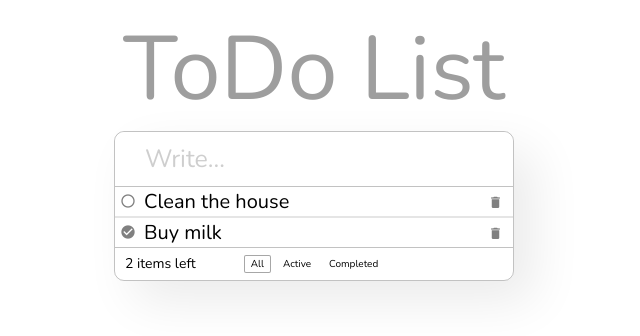
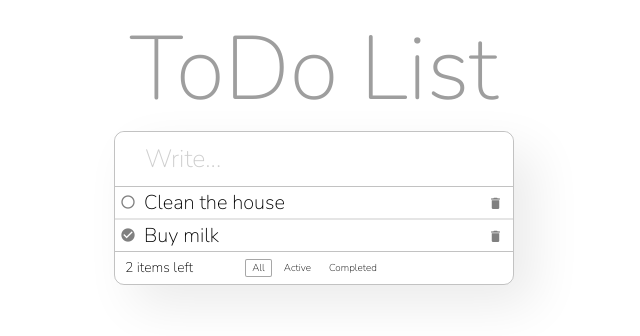
Before and after one commit to DanikPrich/To-Do-List, a Vue app: page / in a window 1280 px wide. Shown: the top 336 px of the page, without its empty margins (326-966 px from the left). Built offline with nearby package versions, Linux system fonts and the light colour scheme.

Commit message:
Adaptation fix + autosize for the textarea

```diff
--- a/src/App.vue
+++ b/src/App.vue
@@ -5,21 +5,18 @@
 </template>
 
 <style lang="scss">
-@import url('https://fonts.googleapis.com/css2?family=Nunito:wght@200&display=swap');
+// @import url('https://fonts.googleapis.com/css2?family=Nunito:wght@200&display=swap');
 
-/* @font-face {
-	font-family: 'Nunito Sans Extra Light';
+@font-face {
+	font-family: 'Nunito';
 	font-display: swap;
-	src: url('./fonts/NunitoSans-ExtraLight.eot');
-	src: url('./fonts/NunitoSans-ExtraLight.eot?#iefix') format('embedded-opentype'),
-	url('./fonts/NunitoSans-ExtraLight.woff') format('woff'),
-	url('./fonts/NunitoSans-ExtraLight.ttf') format('truetype');
+	src: url('./fonts/Nunito-ExtraLight.ttf') format('truetype');
 	font-weight: normal;
 	font-style: normal;
-} */
+}
 
 #app, html, body {
-  font-family: 'Nunito';
+  font-family: 'Nunito', sans-serif;
 }
 *{
   box-sizing: border-box;
--- a/src/components/UI/MyFooter.vue
+++ b/src/components/UI/MyFooter.vue
@@ -47,25 +47,30 @@ export default {
 }
 </script>
 
-<style lang="scss" scoped>
-	.footer_container{
-		padding: 4px 4px;
-		font-size: 14px;
-		width: 100%;
-		border-top: 1px #0000003d solid;
-		display: flex;
-		justify-content: space-around;
-		position: relative;
-	}
-	.items_left{
-		position: absolute;
-		left: 10px;
+<style lang="sass" scoped>
+	.footer_container
+		padding: 4px 4px
+		font-size: 14px
+		width: 100%
+		border-top: 1px #0000003d solid
+		display: flex
+		justify-content: space-around
+		position: relative
+
+	.items_left
+		position: absolute
+		left: 10px
 		top: 6px
-	}
-	.btns{
-		display: flex;
-		align-items: center;
-		margin: 3px 0px;
-	}
+
+	.btns
+		display: flex
+		align-items: center
+		margin: 3px 0px
+
+
+	@media (max-width: 360px)
+		.footer_container
+			justify-content: end
+
 
 </style>
--- /dev/null
+++ b/src/components/UI/MyTextArea.vue
@@ -0,0 +1,55 @@
+<template>
+	<textarea
+		class="textarea"
+		@input="$emit('input', $event.target.value);"
+		:value="value"
+		ref="textarea"
+		:style="{ height: scrollHeight }"
+		rows="4"
+	></textarea>
+</template>
+
+<script>
+export default {
+	data () {
+		return {
+			scrollHeight: "0px",
+			interval: null
+		}
+	},
+	props: {
+
+		value: {
+			required: false
+		}
+	},
+	methods: {
+
+	},
+
+	mounted() {
+		this.interval = setInterval(() => {
+			this.scrollHeight = "31px"
+			this.scrollHeight = this.$refs.textarea.scrollHeight + 'px';
+		}, 10);
+	},
+
+	destroyed() {
+		clearInterval(this.interval);
+	},
+}
+</script>
+
+<style lang="sass" scoped>
+	.textarea
+		resize: none
+		overflow: hidden
+		height: 30px
+		min-height: 31px
+		font-size: 20px
+		width: 100%
+		border: none
+		font-family: 'Nunito', sans-serif
+		outline: 0
+		box-sizing: border-box
+</style>
--- a/src/components/UI/index.js
+++ b/src/components/UI/index.js
@@ -2,10 +2,12 @@ import MyTitle from './MyTitle'
 import MyCard from './MyCard'
 import MyInput from './MyInput'
 import MyButton from './MyButton'
+import MyTextArea from './MyTextArea'
 
 export default [
 	MyTitle,
 	MyCard,
 	MyInput,
-	MyButton
+	MyButton,
+	MyTextArea
 ]
--- a/src/components/postItem.vue
+++ b/src/components/postItem.vue
@@ -4,12 +4,12 @@
 			class="mdi checkbox mdi-checkbox-blank-circle-outline checkbox"
 			:class="{'mdi-checkbox-marked-circle': checked}"
 			@click="$emit('checkIt', checked)"
-			></div>
-		<!-- <div  class="task__text">
-			<span>{{task.text}}</span>
-		</div> -->
-		<div class="task__input">
-			<input @change="updateTask()" type="text" v-model="task.text">
+		/>
+		<div class="task__textarea">
+			<MyTextArea
+				v-model="task.text"
+				@input="updateTask"
+			></MyTextArea>
 		</div>
 		<div class="mdi mdi-delete trash" @click="$emit('remove')"></div>
 	</div>
@@ -17,14 +17,13 @@
 </template>
 
 <script>
-import MyInput from '@/components/UI/MyInput.vue'
+import MyTextArea from '@/components/UI/MyTextArea.vue'
 import '@mdi/font/css/materialdesignicons.css'
 import { mapActions, mapMutations } from 'vuex'
 name: "post-item"
 	export default {
 		data() {
 			return {
-				text: ''
 			}
 		},
 		props: {
@@ -41,16 +40,11 @@ name: "post-item"
 			updateTask() {
 				this.updateTaskTextById({id: this.task.id, newText: this.task.text})
 				this.updateLocalStorage()
-			}
+			},
 		},
 		components: {
-    MyInput,
-  },
-	mounted() {
-		// debugger
-		//this.text = this.task.text;
-	}
-
+			MyTextArea
+  	},
 	}
 </script>
 
@@ -82,17 +76,10 @@ name: "post-item"
 			color: grey
 			cursor: pointer
 
-		.task__input
+		.task__textarea
 			display: block
 			width: 100%
-			input
-				width: 100%
-				font-size: 20px
-				font-family: 'Nunito', sans-serif
-				border: 0
-				outline: 0
-
-	span
-		font-size: 25px
+			display: flex
+			align-items: center
 
 </style>
```
Also changed, not shown: src/fonts/Nunito-ExtraLight.ttf (added).
